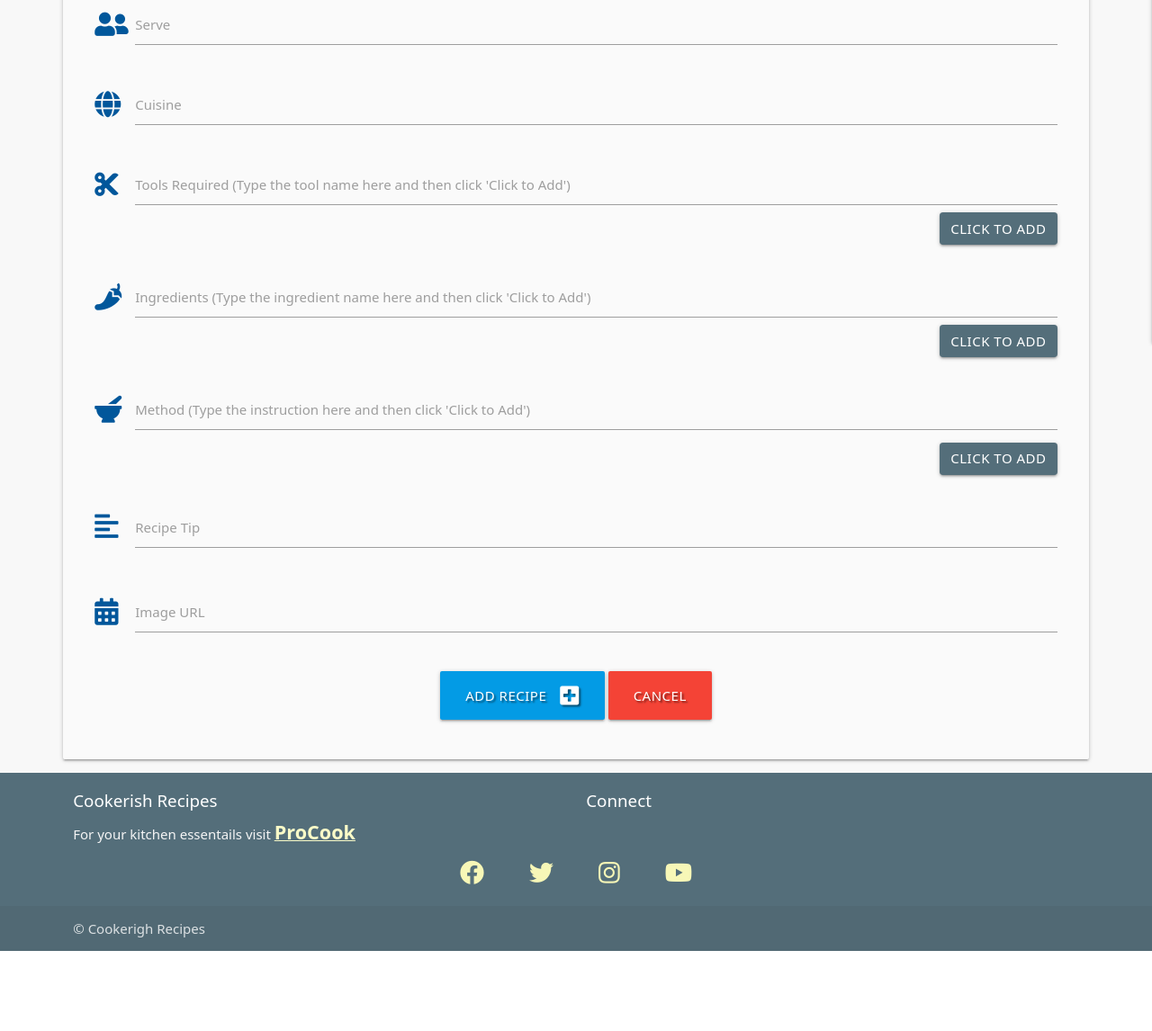
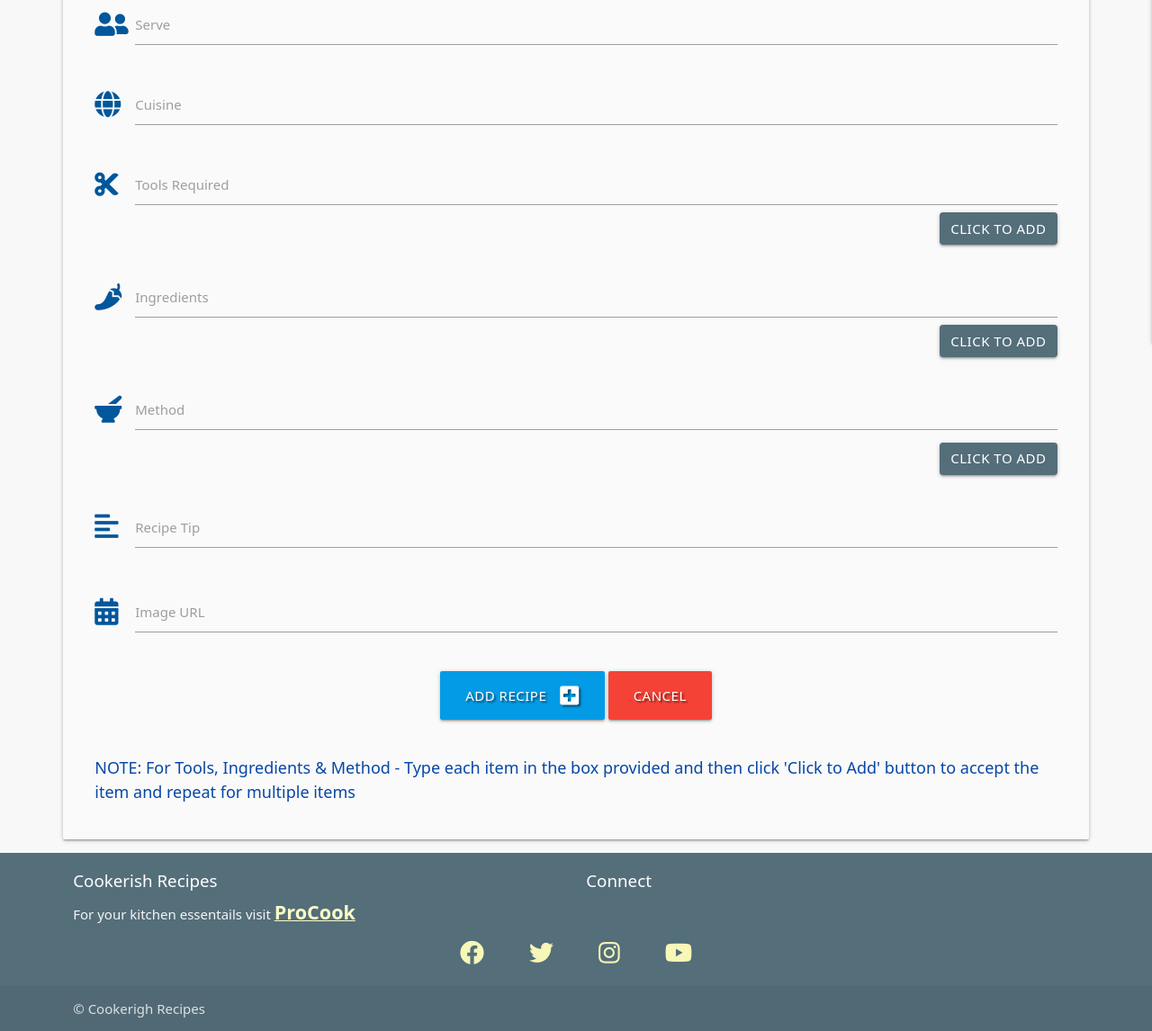
Before and after one commit to baijuka/ms3-bju-project, a Flask app: page /add_recipe in a window 1280 px wide. Shown: the part 479-1625 px from the top of the page at 90% size. Before the commit the page ends 1536 px from the top, so only its background shows below. Run offline with Flask 2, Linux system fonts and the light colour scheme; data that the repository does not hold is empty; some libraries are stand-ins or nearby versions.

Commit message:
Modify style in add-recipe.html

```diff
--- a/static/css/style.css
+++ b/static/css/style.css
@@ -7,6 +7,7 @@
 
 body {
     background-color: rgb(248, 248, 248);
+    overflow-x: hidden;
 }
 
 .text-shadow {
@@ -97,5 +98,8 @@ footer .social a {
         padding-top: 3px 3px;
         font-size: 1rem;
     }
+    body{
+        overflow-x: hidden;
+    }
 
 }
--- a/templates/add_recipe.html
+++ b/templates/add_recipe.html
@@ -58,7 +58,7 @@
                 <div class="input-field col s12">
                     <i class="fas fa-cut prefix light-blue-text text-darken-4"></i>
                     <input id="tools_required" minlength="1" maxlength="50" type="text" class="validate">
-                    <label for="tools_required">Tools Required (Type the tool name here and then click 'Click to Add')</label>
+                    <label for="tools_required">Tools Required</label>
                     <button id="btn_tools" class="btn blue-grey darken-1 text-white" onClick="add_tools(event);" type="button" style="float: right;">Click to Add</button>
                     <div class="container">
                          <div id="tools_div">
@@ -70,7 +70,7 @@
                     <div class="input-field col s12">
                         <i class="fas fa-pepper-hot prefix light-blue-text text-darken-4"></i>
                         <input id="ingredients" minlength="1" maxlength="50" type="text" class="validate">
-                        <label for="ingredients">Ingredients (Type the ingredient name here and then click 'Click to Add')</label>
+                        <label for="ingredients">Ingredients</label>
                         <button id="btn_ingredient" class="btn blue-grey darken-1 text-white" onClick="add_ingredient(event);" type="button" style="float: right;">Click to Add</button>
                         <div class="container">
                             <div id="ingredients_div">
@@ -83,8 +83,8 @@
                     <i class="fas fa-mortar-pestle prefix light-blue-text text-darken-4"></i>
                     <textarea id="method" minlength="5"
                         maxlength="500" class="materialize-textarea"></textarea>
-                    <label for="method">Method (Type the instruction here and then click 'Click to Add')</label>
-                    <button id="btn_ingredient" class="btn blue-grey darken-1 text-white" onClick="add_method(event);" type="button" style="float: right;">Click to Add</button>
+                    <label for="method">Method</label>
+                    <button id="btn_method" class="btn blue-grey darken-1 text-white" onClick="add_method(event);" type="button" style="float: right;">Click to Add</button>
                     <div class="container">
                         <div id="method_div">
                         </div>
@@ -106,8 +106,8 @@
                     <label for="image_source">Image URL</label>
                 </div>
             </div>
-            <div class="row">
-                <div class="col s12 center-align">
+            <div class="row" >
+                <div class="col s12 center-align" style="display: block;">
                     <button type="submit" class="btn-large light-blue darken-1 text-shadow">
                         Add Recipe <i class="fas fa-plus-square right"></i>
                     </button>
@@ -115,6 +115,8 @@
                 </div>
             </div>
         </form>
+
+        <p style="color: rgb(7, 71, 167); margin-top: 20px; font-size: 1.2em;">NOTE: For Tools, Ingredients & Method - Type each item in the box provided and then click 'Click to Add' button to accept the item and repeat for multiple items</p>
     </div>
 
 
--- a/templates/profile.html
+++ b/templates/profile.html
@@ -71,7 +71,7 @@
                                 </div>
                               </div>
                             </div>
-                            <div class="row">
+                            <div class="row" style="display: block;">
                                 <div class="col m6"> <img id="img-edit" src="{{ recipe.image_source }}" alt="curry image" style="max-width: 100%; max-height: 500px;">
                                 </div>
                                 <div class="col m6">
--- a/templates/recipes.html
+++ b/templates/recipes.html
@@ -34,7 +34,7 @@
       <div class="row">
         <div class="col-9"><h4>{{ loop.index}}. {{ recipe.recipe_name }}</h4><br>
         </div>
-          <div class="row">
+          <div class="row" style="display: block;">
             <div class="col m6"> <img src="{{ recipe.image_source }}" alt="curry image" style="max-width: 100%; max-height: 500px;">
             </div>
             <div class="col m6">
@@ -64,7 +64,7 @@
                     {% endfor %}
                 </ul>
         </div>
-        <div class="col-sm-6">
+        <div class="col-sm-6" style="padding-right: 5px;">
             <p><span style="font-weight: bold;">Method:</span></p>
                 <ol>
                     {% for step in recipe.method %}
```
